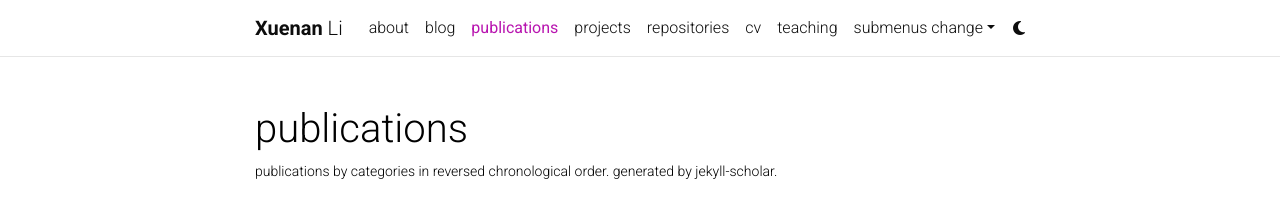
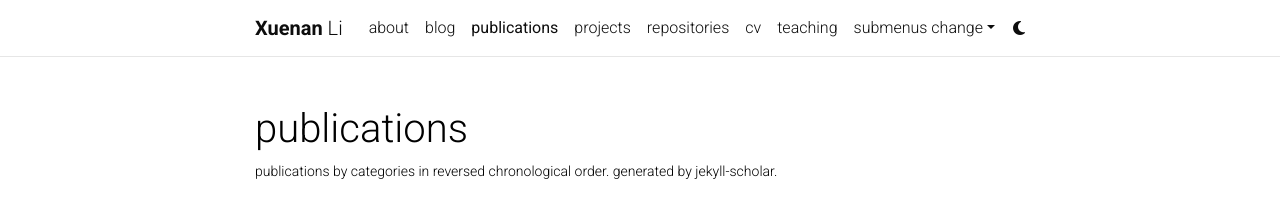
Before and after one commit to xuenanli/xuenanli.github.io, a Jekyll site: the page built from _pages/publications.md, in a window 1280 px wide. Shown: the top 211 px of the page. Built offline with Jekyll 4.4.1, drawn with Linux system fonts in a browser that asks for light colours; comment, search, counter and statistics services are not loaded; a style sheet for code colours, icons or effects is not loaded; grey boxes are pictures that could not be loaded.

Commit message:
updated changes to color.

```diff
--- a/_sass/_themes.scss
+++ b/_sass/_themes.scss
@@ -7,7 +7,7 @@
   --global-code-bg-color: #{$code-bg-color-light};
   --global-text-color: #{$black-color};
   --global-text-color-light: #{$grey-color};
-  --global-theme-color: #{$purple-color};
+  --global-theme-color: #{light-purple-color};
   --global-hover-color: #{$purple-color};
   --global-hover-text-color: #{$white-color};
   --global-footer-bg-color: #{$grey-color-dark};
```
